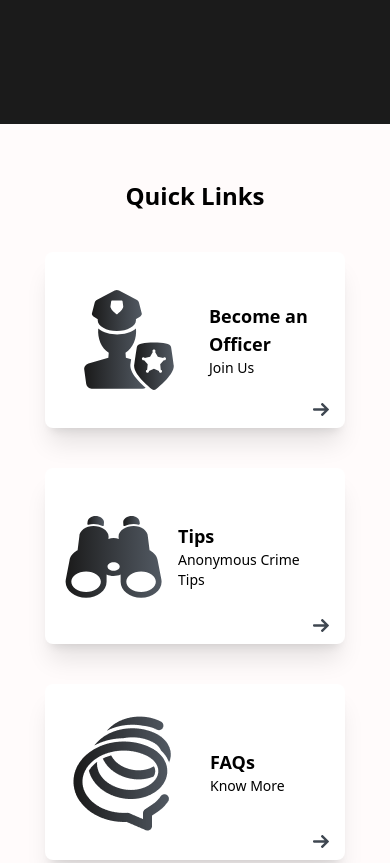
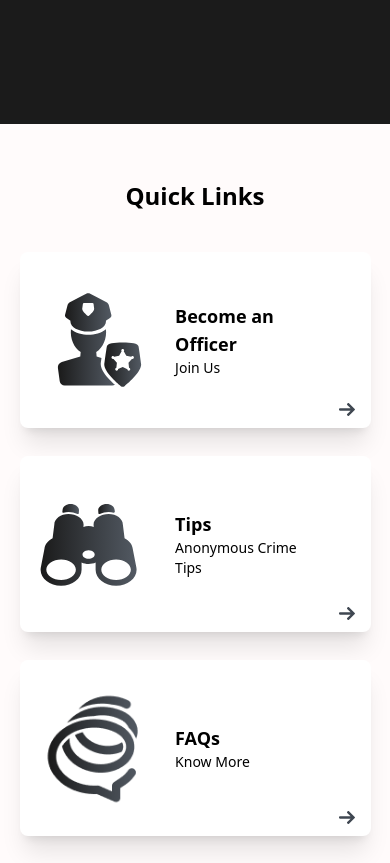
Before and after one commit to Isah-Hamza/ayo, a website: page index.html in a window 390 px wide. Shown: the part 720-1583 px from the top of the page. Drawn offline with nearby package versions, Linux system fonts and the light colour scheme.

```diff
--- a/index.html
+++ b/index.html
@@ -63,10 +63,10 @@
                 </section>
             </div>
             <div class="bg-faintRed" >
-                <section class="pt-14 pb-7 px-[5%] xl:px-0 ">
+                <section class="pt-14 pb-10 px-[5%] desktop:px-0 ">
                     <h2 class="text-2xl font-bold mb-10">Quick Links</h2>
-                    <div class="flex flex-wrap gap-10 items-center justify-center lg:justify-between">
-                        <div class="relative flex w-[300px] h-44 items-center space-x-4 bg-white rounded-lg shadow-xl p-5 pr-8">
+                    <div class="flex flex-wrap gap-7 md:gap-10 items-center justify-center lg:justify-between">
+                        <div class="relative grid grid-cols-[1fr,1.5fr] md:flex w-full sm:w-[300px] h-44 items-center space-x-4 bg-white rounded-lg shadow-xl p-5 pr-8">
                             <img src="images/officer.svg" alt="officer" class="" >
                             <div class="">
                                 <p class="text-lg lg:text-xl font-bold">Become an <br> Officer</p>
@@ -75,8 +75,8 @@
                             <img src="images/arrow-right.svg" alt="arrow-right" class="absolute cursor-pointer w-4 right-4 bottom-3" >
                         </div>
                         <img src="images/vertical-divider.png" alt="vertical-divider" class="h-56 hidden md:block">
-                        <div class=" relative flex !ml-0 md:ml-10 w-[300px] h-44 items-center space-x-4 bg-white rounded-lg shadow-xl p-5 pr-8">
-                            <img src="images/binoculars.svg" alt="binoculars class="" >
+                        <div class=" relative grid grid-cols-[1fr,1.5fr] md:flex !ml-0 md:ml-10 w-full sm:w-[300px] h-44 items-center space-x-4 bg-white rounded-lg shadow-xl p-5 pr-8">
+                            <img src="images/binoculars.svg" alt="binoculars" class="" >
                             <div class="">
                                 <p class="text-lg lg:text-xl font-bold">Tips</p>
                                 <p>Anonymous Crime <br> Tips</p>
@@ -85,7 +85,7 @@
 
                         </div>
                         <img src="images/vertical-divider.png" alt="vertical-divider" class="h-56 hidden md:block">
-                        <div class=" relative flex !ml-0 md:ml-10 w-[300px] h-44 items-center space-x-4 bg-white rounded-lg shadow-xl p-5 pr-8">
+                        <div class=" relative grid grid-cols-[1fr,1.5fr] md:flex !ml-0 md:ml-10 w-full sm:w-[300px] h-44 items-center space-x-4 bg-white rounded-lg shadow-xl p-5 pr-8">
                             <img src="images/faq.png" alt="officer" class="" >
                             <div class="">
                                 <p class="text-lg lg:text-xl font-bold">FAQs</p>
--- a/tailwind.config.js
+++ b/tailwind.config.js
@@ -6,6 +6,7 @@
         sm: "480px",
         md: "768px",
         lg: "976px",
+        desktop:"1280px",
         xl: "1440px",
       }, //screen ends here
       colors: {
```
Also changed, not shown: dist/output.css.
